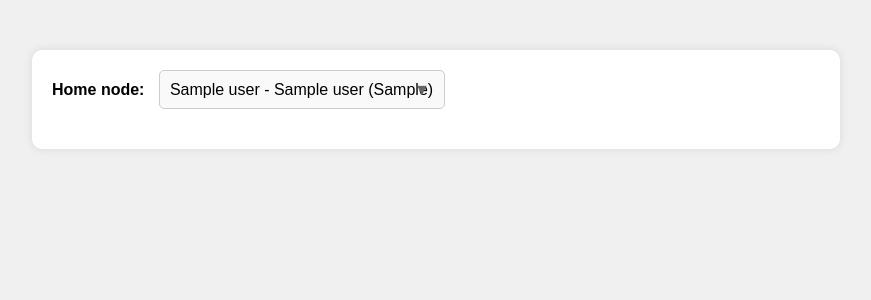
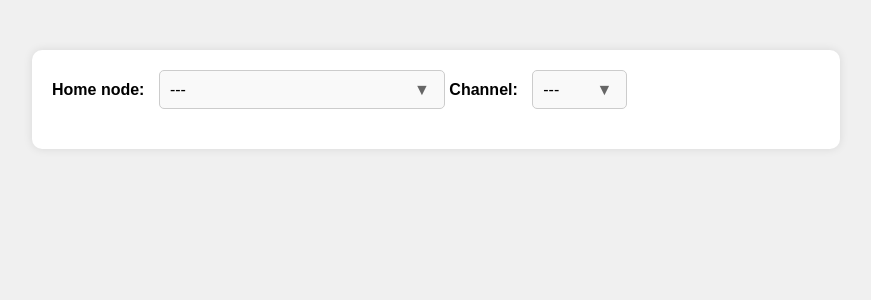
Before and after one commit to pskillen/meshtastic-bot-api, a Python web app: template MeshtasticBotManager/MessageViewer/templates/MessageViewer/message_history.html.j2 in a window 1280 px wide. Shown: the part 46-346 px from the top of the page, without its empty margins (204-1075 px from the left). Run offline with Jinja, Linux system fonts and the light colour scheme; the template is opened without the code that fills it: most values are stand-ins (such as "Sample title", 1, 10 or a date in 2020).

Commit message:
feat: add a channel picker to filter messages

```diff
--- a/MeshtasticBotManager/MessageViewer/templates/MessageViewer/components/user_dropdown.html.j2
+++ b/MeshtasticBotManager/MessageViewer/templates/MessageViewer/components/user_dropdown.html.j2
@@ -6,17 +6,31 @@ Needs: all_nodes (a list of MeshNode)
 <script>
     function updateMessages() {
         var homeNode = document.getElementById('home-node').value;
-        window.location.href = window.location.pathname + '?home-node=' + homeNode;
+        var channel = document.getElementById('channel').value;
+        window.location.href = window.location.pathname + '?home-node=' + homeNode + '&channel=' + channel;
     }
 </script>
 
 <div class="dropdown">
     <label for="home-node">Home node:</label>
     <select id="home-node" name="home-node" onchange="updateMessages()">
+        <option value="" {% if selected_node_id == '' %}selected{% endif %}>---</option>
         {% for node in all_nodes %}
-        <option value="{{ node.id_str }}" selected="{{ node.id_str == selected_node_id }}"
-        >{{ node.user.short_name }} - {{ node.user.long_name }} ({{ node.id_str }})
-        </option>
+            <option value="{{ node.id_str }}" {% if node.id_str == selected_node_id %}selected{% endif %}>
+                {{ node.user.short_name }} - {{ node.user.long_name }} ({{ node.id_str }})
+            </option>
         {% endfor %}
     </select>
 </div>
+
+<div class="dropdown">
+    <label for="channel">Channel:</label>
+    <select id="channel" name="channel" onchange="updateMessages()">
+        <option value="" {% if selected_channel == '' %}selected{% endif %}>---</option>
+        {% for i in range(1, 9) %}
+            <option value="{{ i }}" {% if i == selected_channel %}selected{% endif %}>
+                Channel {{ i }}
+            </option>
+        {% endfor %}
+    </select>
+</div>
```
Also changed, not shown: MeshtasticBotManager/MessageViewer/views.py (+13 -2 lines).
